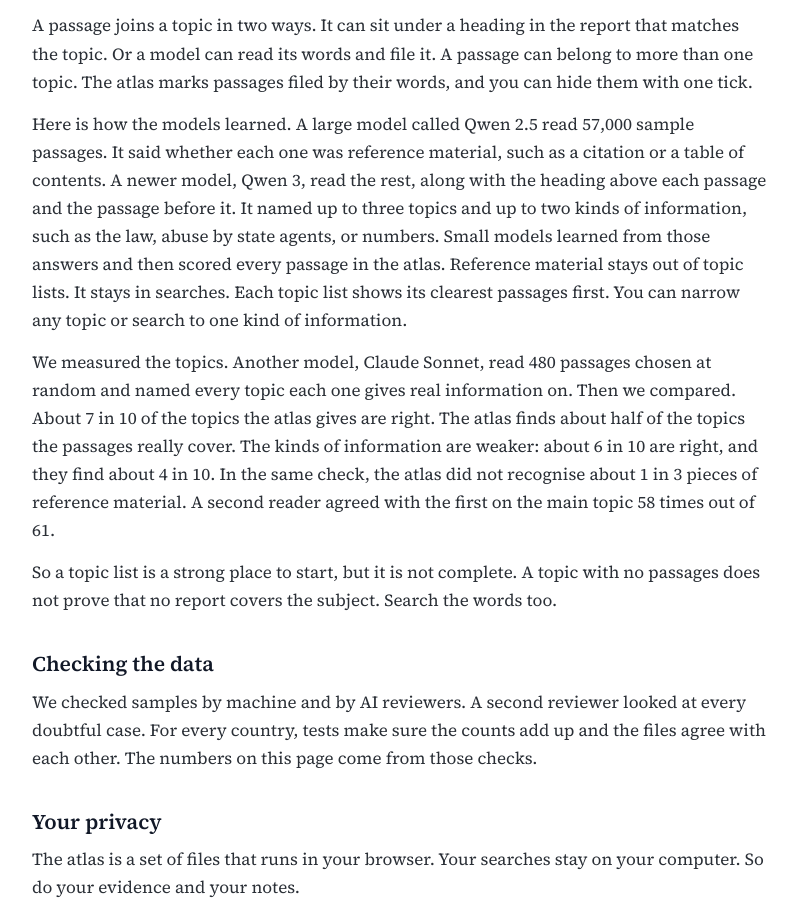
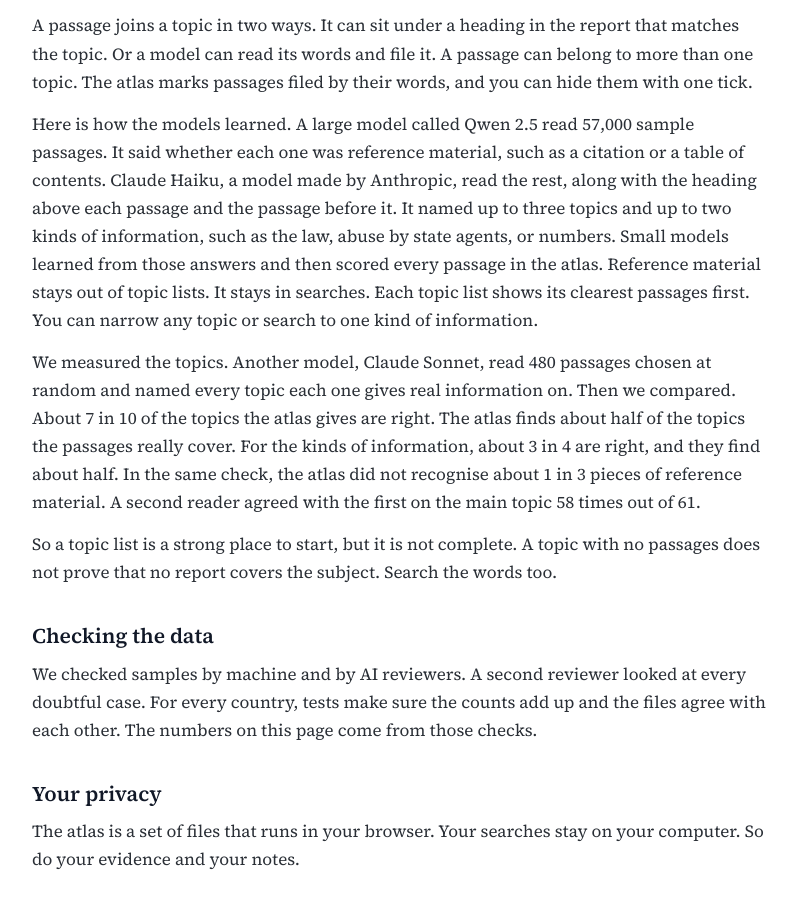
Before and after one commit to hrcberkeley/coi-atlas, a plain HTML site: page about.html in a window 1280 px wide. Shown: the part 2639-3546 px from the top of the page, without its empty margins (240-1037 px from the left). Drawn offline with Linux system fonts and the light colour scheme.

Commit message:
Topics revision 10: Claude Haiku as teacher
Topics 73% / 53% on the 480 judged passages (rev 9: 69 / 49); kinds 76% / 54% (63 / 44).

Co-Authored-By: Claude Opus 5.5 <noreply@anthropic.com>
Claude-Session: https://claude.ai/code/session_015QqkhL8CB7sa7iWybLvh2n

```diff
--- a/about.html
+++ b/about.html
@@ -56,8 +56,8 @@
     <h2>Topics</h2>
     <p>The topics come from questions. Asylum officials sent questions to research units, such as how journalists are treated in a certain city. A computer grouped similar questions together. Each topic is named after one of its own questions.</p>
     <p>A passage joins a topic in two ways. It can sit under a heading in the report that matches the topic. Or a model can read its words and file it. A passage can belong to more than one topic. The atlas marks passages filed by their words, and you can hide them with one tick.</p>
-    <p>Here is how the models learned. A large model called Qwen 2.5 read 57,000 sample passages. It said whether each one was reference material, such as a citation or a table of contents. A newer model, Qwen 3, read the rest, along with the heading above each passage and the passage before it. It named up to three topics and up to two kinds of information, such as the law, abuse by state agents, or numbers. Small models learned from those answers and then scored every passage in the atlas. Reference material stays out of topic lists. It stays in searches. Each topic list shows its clearest passages first. You can narrow any topic or search to one kind of information.</p>
-    <p>We measured the topics. Another model, Claude Sonnet, read 480 passages chosen at random and named every topic each one gives real information on. Then we compared. About 7 in 10 of the topics the atlas gives are right. The atlas finds about half of the topics the passages really cover. The kinds of information are weaker: about 6 in 10 are right, and they find about 4 in 10. In the same check, the atlas did not recognise about 1 in 3 pieces of reference material. A second reader agreed with the first on the main topic 58 times out of 61.</p>
+    <p>Here is how the models learned. A large model called Qwen 2.5 read 57,000 sample passages. It said whether each one was reference material, such as a citation or a table of contents. Claude Haiku, a model made by Anthropic, read the rest, along with the heading above each passage and the passage before it. It named up to three topics and up to two kinds of information, such as the law, abuse by state agents, or numbers. Small models learned from those answers and then scored every passage in the atlas. Reference material stays out of topic lists. It stays in searches. Each topic list shows its clearest passages first. You can narrow any topic or search to one kind of information.</p>
+    <p>We measured the topics. Another model, Claude Sonnet, read 480 passages chosen at random and named every topic each one gives real information on. Then we compared. About 7 in 10 of the topics the atlas gives are right. The atlas finds about half of the topics the passages really cover. For the kinds of information, about 3 in 4 are right, and they find about half. In the same check, the atlas did not recognise about 1 in 3 pieces of reference material. A second reader agreed with the first on the main topic 58 times out of 61.</p>
     <p>So a topic list is a strong place to start, but it is not complete. A topic with no passages does not prove that no report covers the subject. Search the words too.</p>
 
     <h2>Checking the data</h2>
```
Also changed, not shown: 1 other file.
